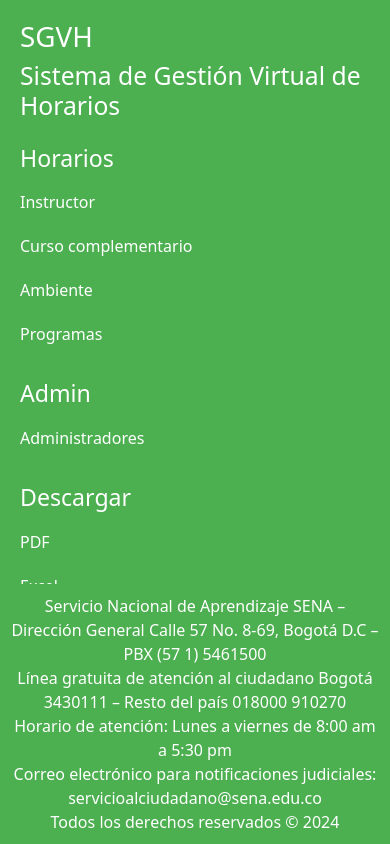
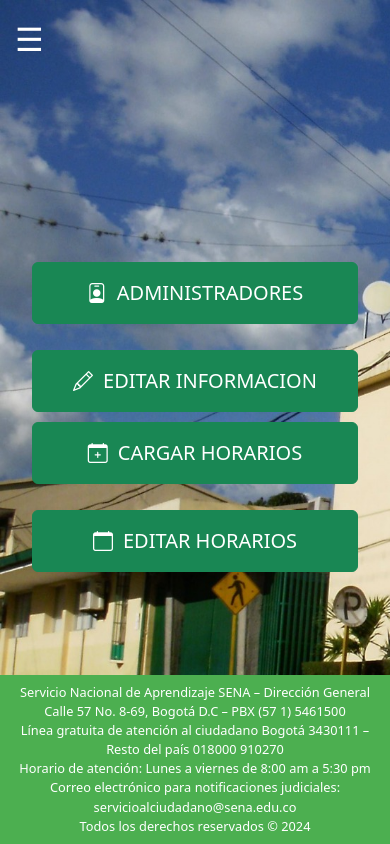
Before and after one commit to Sebxzttian/Proyecto_SGVH, a plain HTML site: page menuAdmin.html in a window 390 px wide. Shown: the top 844 px of the page. Drawn offline with nearby package versions, Linux system fonts and the light colour scheme.

Commit message:
se guardo

```diff
--- a/menuAdmin.html
+++ b/menuAdmin.html
@@ -5,9 +5,10 @@
     <meta name="viewport" content="width=device-width, initial-scale=1.0">
     <title>SGVH Admin Panel</title>
     <link href="https://cdn.jsdelivr.net/npm/bootstrap@5.3.3/dist/css/bootstrap.min.css" rel="stylesheet" integrity="sha384-QWTKZyjpPEjISv5WaRU9OFeRpok6YctnYmDr5pNlyT2bRjXh0JMhjY6hW+ALEwIH" crossorigin="anonymous">
+    <link href="https://cdn.jsdelivr.net/npm/bootstrap-icons/font/bootstrap-icons.css" rel="stylesheet">
     <style>
         body {
-            background-color:#fff;
+            background: url(/Img/Sena-Garzón.jpg);
             background-size: cover;
             color: #fff;
         }
@@ -15,24 +16,43 @@
             background-color: #4CAF50;
             padding: 20px;
             height: 100vh;
+            position: fixed;
+            top: 0;
+            left: 0;
+            width: 250px;
+            transition: transform 0.3s ease;
+            z-index: 1000;
         }
-        .sidebar a {
+        .sidebar a, .dropdown-btn {
             color: #fff;
             display: block;
             padding: 10px 0;
             text-decoration: none;
+            border: none;
+            background: none;
+            text-align: left;
+            outline: none;
+            width: 100%;
         }
-        .sidebar a:hover {
+        .sidebar a:hover, .dropdown-btn:hover {
             background-color: #45a049;
         }
         .main-content {
             padding: 20px;
+            margin-left: 250px;
+            transition: margin-left 0.3s ease;
         }
         .btn-custom {
             width: 100%;
             padding: 20px;
             font-size: 1.5rem;
             margin-bottom: 10px;
+            display: flex;
+            align-items: center;
+            justify-content: center;
+        }
+        .btn-custom i {
+            margin-right: 10px;
         }
         .footer {
             position: fixed;
@@ -51,11 +71,58 @@
         }
         .button-container {
             width: 50%;
-            height: 0%;
+        }
+        .dropdown-container {
+            display: none;
+            background-color: #6baf6f;
+            padding-left: 20px;
+        }
+        .hamburger {
+            display: none;
+            position: fixed;
+            top: 15px;
+            left: 15px;
+            z-index: 1001;
+            cursor: pointer;
+            font-size: 2rem;
+            color: #fff;
+        }
+        @media (max-width: 992px) {
+            .sidebar {
+                transform: translateX(-250px);
+            }
+            .main-content {
+                margin-left: 0;
+            }
+            .hamburger {
+                display: block;
+            }
+            .sidebar.active {
+                transform: translateX(0);
+            }
+            .main-content.active {
+                margin-left: 250px;
+            }
+        }
+        @media (max-width: 768px) {
+            .button-container {
+                width: 100%;
+            }
+            .btn-custom {
+                padding: 15px;
+                font-size: 1.25rem;
+            }
+        }
+        @media (max-width: 576px) {
+            .footer {
+                font-size: 0.8rem;
+                padding: 8px;
+            }
         }
     </style>
 </head>
 <body>
+    <div class="hamburger">&#9776;</div>
     <div class="container-fluid">
         <div class="row">
             <div class="col-md-3 sidebar">
@@ -63,30 +130,30 @@
                 <h2>Sistema de Gestión Virtual de Horarios</h2>
                 <div class="mt-4">
                     <h3>Horarios</h3>
-                    <a href="#">Instructor</a>
-                    <a href="#">Curso complementario</a>
-                    <a href="#">Ambiente</a>
-                    <a href="#">Programas</a>
+                    <a href="#"><i class="bi bi-person"></i> Instructor</a>
+                    <a href="#"><i class="bi bi-book"></i> Curso complementario</a>
+                    <a href="#"><i class="bi bi-door-open"></i> Ambiente</a>
+                    <a href="#"><i class="bi bi-journal-bookmark"></i> Programas</a>
                 </div>
                 <div class="mt-4">
                     <h3>Admin</h3>
-                    <a href="#">Administradores</a>
+                    <a href="#"><i class="bi bi-shield-lock"></i> Administradores</a>
                 </div>
                 <div class="mt-4">
                     <h3>Descargar</h3>
-                    <a href="#">PDF</a>
-                    <a href="#">Excel</a>
+                    <a href="#"><i class="bi bi-file-earmark-pdf"></i> PDF</a>
+                    <a href="#"><i class="bi bi-file-earmark-excel"></i> Excel</a>
                 </div>
             </div>
             <div class="col-md-9 main-content center-content">
                 <div class="row button-container">
                     <div class="col-md-6 d-grid gap-3">
-                        <button class="btn btn-success btn-custom">ADMINISTRADORES</button>
-                        <button class="btn btn-success btn-custom">EDITAR INFORMACION</button>
+                        <button class="btn btn-success btn-custom"><i class="bi bi-person-badge"></i> ADMINISTRADORES</button>
+                        <button class="btn btn-success btn-custom"><i class="bi bi-pencil"></i> EDITAR INFORMACION</button>
                     </div>
                     <div class="col-md-6 d-grid gap-3">
-                        <button class="btn btn-success btn-custom">CARGAR HORARIOS</button>
-                        <button class="btn btn-success btn-custom">EDITAR HORARIOS</button>
+                        <button class="btn btn-success btn-custom"><i class="bi bi-calendar-plus"></i> CARGAR HORARIOS</button>
+                        <button class="btn btn-success btn-custom"><i class="bi bi-calendar"></i> EDITAR HORARIOS</button>
                     </div>
                 </div>
             </div>
@@ -100,5 +167,29 @@
         Todos los derechos reservados © 2024
     </div>
     <script src="https://cdn.jsdelivr.net/npm/bootstrap@5.3.3/dist/js/bootstrap.bundle.min.js" integrity="sha384-YvpcrYf0tY3lHB60NNkmXc5s9fDVZLESaAA55NDzOxhy9GkcIdslK1eN7N6jIeHz" crossorigin="anonymous"></script>
+    <script>
+        document.addEventListener("DOMContentLoaded", function() {
+            var dropdown = document.getElementsByClassName("dropdown-btn");
+            for (var i = 0; i < dropdown.length; i++) {
+                dropdown[i].addEventListener("click", function() {
+                    this.classList.toggle("active");
+                    var dropdownContent = this.nextElementSibling;
+                    if (dropdownContent.style.display === "block") {
+                        dropdownContent.style.display = "none";
+                    } else {
+                        dropdownContent.style.display = "block";
+                    }
+                });
+            }
+            var hamburger = document.querySelector('.hamburger');
+            var sidebar = document.querySelector('.sidebar');
+            var mainContent = document.querySelector('.main-content');
+
+            hamburger.addEventListener('click', function() {
+                sidebar.classList.toggle('active');
+                mainContent.classList.toggle('active');
+            });
+        });
+    </script>
 </body>
 </html>
```
Also changed, not shown: Img/Sena-Garzón.jpg (added).
